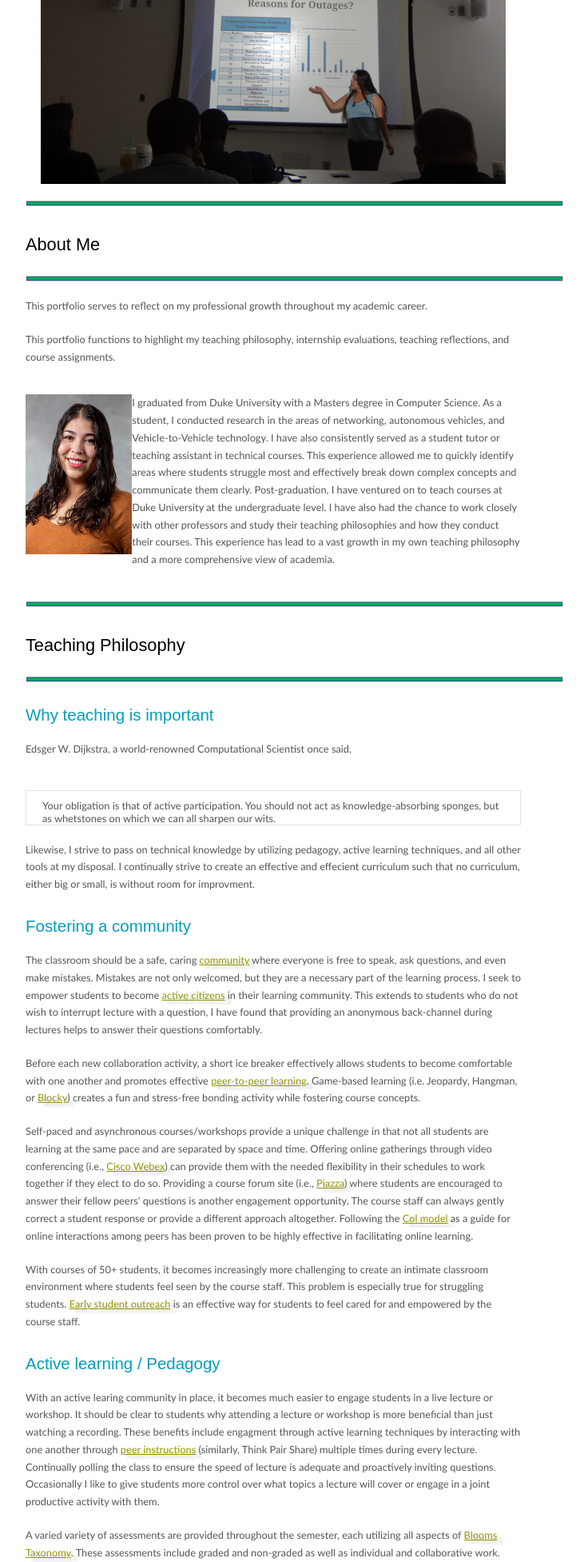
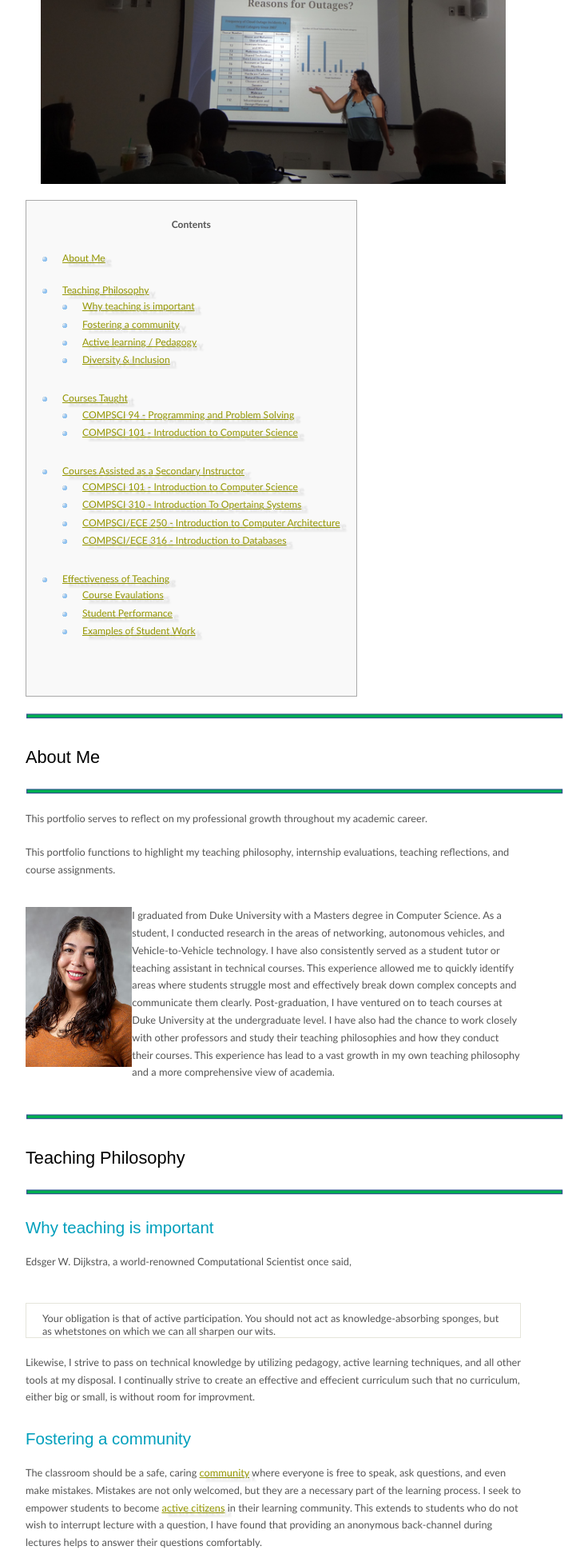
Before and after one commit to yvelasco/yvelasco.github.io, a PHP site: page /portfolio.html in a window 1280 px wide. Shown: the part 507-2460 px from the top of the page at 80% size, without its empty margins (173-909 px from the left). Run offline with PHP 8.4, Linux system fonts and the light colour scheme.

Commit message:
updating teaching portfolio

```diff
--- a/index.html
+++ b/index.html
@@ -28,7 +28,7 @@
 			  <li><a href="index.html">About Me</a></li>
 				<li><a href="resume.html">Resume</a></li>
 				<li><a href="projects.html">Research Projects</a></li>
-				<li><a href="coming-soon.html">Teaching Portfolio</a></li>
+				<li><a href="portfolio.html">Teaching Portfolio</a></li>
         </ul>
       </div> <!-- end menubar -->
     </div>
--- a/portfolio.html
+++ b/portfolio.html
@@ -28,7 +28,7 @@
 			  <li><a href="index.html">About Me</a></li>
 				<li><a href="resume.html">Resume</a></li>
 				<li><a href="projects.html">Research Projects</a></li>
-				<li><a href="coming-soon.html">Teaching Portfolio</a></li>
+				<li><a href="portfolio.html">Teaching Portfolio</a></li>
         </ul>
       </div> <!-- end menubar -->
     </div>
@@ -48,8 +48,46 @@
 
         <img src="images/presentation.JPG" class="center" style="width:auto;height:300px">
 
+        <!-- Table of contents -->
+        <div id="toc_container">
+        <p class="toc_title">Contents</p>
+        <ul class="toc_list">
+          <li><a href="#About Me">About Me</a><br><br></li>
+          <li><a href="#Teaching Philosophy">Teaching Philosophy</a>
+              <ul>
+                <li><a href="#Why teaching is important">Why teaching is important</a></li>
+                <li><a href="#Fostering a community">Fostering a community</a></li>
+                <li><a href="#Active learning / Pedagogy">Active learning / Pedagogy</a></li>
+                <li><a href="#Diversity & Inclusion">Diversity & Inclusion</a></li>
+              </ul>
+          </li>
+          <li><a href="#Courses Taught">Courses Taught</a>
+              <ul>
+                <li><a href="#COMPSCI 94 - Programming and Problem Solving">COMPSCI 94 - Programming and Problem Solving</a></li>
+                <li><a href="#COMPSCI 101 - Introduction to Computer Science">COMPSCI 101 - Introduction to Computer Science</a></li>
+              </ul>
+          </li>
+          <li><a href="#Courses Assisted as a Secondary Instructor">Courses Assisted as a Secondary Instructor</a>
+              <ul>
+                <li><a href="#COMPSCI 101">COMPSCI 101 - Introduction to Computer Science</a></li>
+                <li><a href="#COMPSCI 310 - Introduction To Opertaing Systems">COMPSCI 310 - Introduction To Opertaing Systems</a></li>
+                <li><a href="#COMPSCI/ECE 250 - Introduction to Computer Architecture">COMPSCI/ECE 250 - Introduction to Computer Architecture</a></li>
+                <li><a href="#COMPSCI/ECE 316 - Introduction to Databases">COMPSCI/ECE 316 - Introduction to Databases</a></li>
+              </ul>
+          </li>
+          <li><a href="#Effectiveness of Teaching">Effectiveness of Teaching</a>
+              <ul>
+                <li><a href="#Course Evaulations">Course Evaulations</a></li>
+                <li><a href="#Student Performance">Student Performance</a></li>
+                <li><a href="#Examples of Student Work">Examples of Student Work</a></li>
+              </ul>
+          </li>
+        </ul>
+        </div>
+
+
         <img src="images/bar.png" class="center" style="width:auto;height:8px">
-        <h1>About Me</h1>
+        <h1 id="About Me">About Me</h1>
         <img src="images/bar.png" class="center" style="width:auto;height:8px">
 
         <p>This portfolio serves to reflect on my professional growth throughout my academic career.</p>
@@ -62,15 +100,15 @@
         </div>
 
       <img src="images/bar.png" class="center" style="width:auto;height:8px">
-      <h1>Teaching Philosophy</h1>
+      <h1 id="Teaching Philosophy">Teaching Philosophy</h1>
       <img src="images/bar.png" class="center" style="width:auto;height:8px">
 
-        <h2>Why teaching is important</h2>
+        <h2 id="Why teaching is important">Why teaching is important</h2>
       <p>Edsger W. Dijkstra, a world-renowned Computational Scientist once said,</p>
         <blockquote>Your obligation is that of active participation. You should not act as knowledge-absorbing sponges, but as whetstones on which we can all sharpen our wits.</blockquote>
         <p>Likewise, I strive to pass on technical knowledge by utilizing pedagogy, active learning techniques, and all other tools at my disposal. I continually strive to create an effective and effecient curriculum such that no curriculum, either big or small, is without room for improvment.</p>
 
-      <h2>Fostering a community</h2>
+      <h2 id="Fostering a community">Fostering a community</h2>
       <p>The classroom should be a safe, caring <a href="https://www.facultyfocus.com/articles/effective-classroom-management/a-checklist-for-building-community-in-the-college-classroom/">community</a> where everyone is free to speak, ask questions, and even make mistakes. Mistakes are not only welcomed, but they are a necessary part of the learning process. I seek to empower students to become <a href="https://www.facultyfocus.com/articles/effective-teaching-strategies/10-ways-to-promote-student-engagement/">active citizens</a> in their learning community. This extends to students who do not wish to interrupt lecture with a question, I have found that providing an anonymous back-channel during lectures helps to answer their questions comfortably.</p>
 
       <p>Before each new collaboration activity, a short ice breaker effectively allows students to become comfortable with one another and promotes effective <a href="https://dl.acm.org/doi/abs/10.1145/191029.191157">peer-to-peer learning</a>. Game-based learning (i.e. Jeopardy, Hangman, or <a href="https://blockly.games/?lang=en">Blocky</a>) creates a fun and stress-free bonding activity while fostering course concepts. </p>
@@ -79,14 +117,14 @@
 
       <p>With courses of 50+ students, it becomes increasingly more challenging to create an intimate classroom environment where students feel seen by the course staff. This problem is especially true for struggling students. <a href="https://www.chronicle.com/newsletter/teaching/2018-08-09">Early student outreach</a> is an effective way for students to feel cared for and empowered by the course staff. </p>
 
-      <h2>Active learning / Pedagogy</h2>
+      <h2 id="Active learning / Pedagogy">Active learning / Pedagogy</h2>
       <p>With an active learing community in place, it becomes much easier to engage students in a live lecture or workshop. It should be clear to students why attending a lecture or workshop is more beneficial than just watching a recording. These benefits include engagment through active learning techniques by interacting with one another through <a href="https://aapt.scitation.org/doi/pdf/10.1119/1.1474140">peer instructions</a> (similarly, Think Pair Share) multiple times during every lecture. Continually polling the class to ensure the speed of lecture is adequate and proactively inviting questions. Occasionally I like to give students more control over what topics a lecture will cover or engage in a joint productive activity with them.  </p>
 
       <p>A varied variety of assessments are provided throughout the semester, each utilizing all aspects of <a href="https://www.bloomstaxonomy.net">Blooms Taxonomy</a>. These assessments include graded and non-graded as well as individual and collaborative work. Giving students continual feedback throughout the semester empowers them to reflect on their progress and how effective their self-study habits are towards their learning. It also allows me to advise those falling behind early in the semester since I have the data to determine who they are. Likewise, students are also given the opportunity to assess my progress as an instructor for my own professional development.</p>
 
       <p>No student is left behind! If a student has the will to learn, I will ensure the necessary resources are in place to empower them to do just that. </p>
 
-      <h2>Diversity & Inclusion</h2>
+      <h2 id="Diversity & Inclusion">Diversity & Inclusion</h2>
 
       <p>I believe <a href="https://greatergood.berkeley.edu/article/item/how_diversity_makes_us_smarter">diversity</a> should be present at all levels of a company or university. Claudia Brind-Woody, Vice President & Managing Director for Global Intellectual Property Licensing at IBM and a strong proponent for diversity, once said,</p>
 
@@ -96,10 +134,10 @@
       <p>In the curriculums that I create, the message of diversity and inclusion lies at the forefront. Not all students have had the opportunity to receive a rich grade school education or access the latest technologies. I keep this all in mind when designing any lesson plan. </p>
 
       <img src="images/bar.png" class="center" style="width:auto;height:8px">
-      <h1>Courses Taught</h1>
+      <h1 id="Courses Taught">Courses Taught</h1>
       <img src="images/bar.png" class="center" style="width:auto;height:8px">
 
-      <h2>COMPSCI 94 - Programming and Problem Solving (Summer 2020)</h2>
+      <h2 id="COMPSCI 94 - Programming and Problem Solving">COMPSCI 94 - Programming and Problem Solving (Summer 2020)</h2>
 
       <h3>Course Description</h3>
 
@@ -135,7 +173,7 @@
 
       <p>A positive note on using Piazza is that I can go back through all the questions asked and pinpoint areas where course content can be improved upon based on student comprehension.</p>
 
-      <h2>COMPSCI 101 - Introduction to Computer Science (Summer 2019)</h2>
+      <h2 id="COMPSCI 101 - Introduction to Computer Science">COMPSCI 101 - Introduction to Computer Science (Summer 2019)</h2>
 
       <h3>Course Description</h3>
 
@@ -172,14 +210,15 @@
       <h3>Room for improvement</h3>
       <p>Since teaching this course, I attended a SIGCSE conference workshop that discussed a <a href="https://pogil.org">POGIL</a> structure for group work. I am curious to try a POGIL system for this course. The challenges in doing so would be that lecture would have to be much shorter, maybe even a flipped classroom structure.</p>
 
-
-      <h1>Courses Assisted as a Secondary Instructor</h1>
+      <img src="images/bar.png" class="center" style="width:auto;height:8px">
+      <h1 id="Courses Assisted as a Secondary Instructor">Courses Assisted as a Secondary Instructor</h1>
+      <img src="images/bar.png" class="center" style="width:auto;height:8px">
 
       <p>As a Teaching Associate, I play a vital role in managing the course staff and ensuring all students have the necessary resources to succeed. I will also occasionally cover a lecture in place of the primary instructor and help answer student questions offline. Below is a very kind email from one such time where I covered a lecture with as little as an hour's notice. The student's name has been censored to protect their privacy and maintian FERPA compliance.</p>
 
       <img src="images/email.png" class="center" style="width:auto;height:250px">
 
-      <h2>COMPSCI 101 - Introduction to Computer Science</h2>
+      <h2 id="COMPSCI 101">COMPSCI 101 - Introduction to Computer Science</h2>
 
       <h3>Course Description</h3>
 
@@ -205,7 +244,7 @@
         </ul>
 
 
-      <h2>COMPSCI 310 - Introduction To Opertaing Systems</h2>
+      <h2 id="COMPSCI 310 - Introduction To Opertaing Systems">COMPSCI 310 - Introduction To Opertaing Systems</h2>
 
       <h3>Course Description</h3>
 
@@ -224,7 +263,7 @@
         </ul>
 
 
-      <h2>COMPSCI/ECE 250 - Introduction to Computer Architecture</h2>
+      <h2 id="COMPSCI/ECE 250 - Introduction to Computer Architecture">COMPSCI/ECE 250 - Introduction to Computer Architecture</h2>
 
       <h3>Course Description</h3>
 
@@ -247,7 +286,7 @@
         </ul>
 
 
-      <h2>COMPSCI/ECE 316 - Introduction to Databases</h2>
+      <h2 id="COMPSCI/ECE 316 - Introduction to Databases">COMPSCI/ECE 316 - Introduction to Databases</h2>
 
       <h3>Course Description</h3>
 
@@ -262,10 +301,10 @@
         </ul>
 
       <img src="images/bar.png" class="center" style="width:auto;height:8px">
-      <h1>Effectiveness of Teaching</h1>
+      <h1 id="Effectiveness of Teaching">Effectiveness of Teaching</h1>
       <img src="images/bar.png" class="center" style="width:auto;height:8px">
 
-      <h2>Course Evaulations</h2>
+      <h2 id="Course Evaulations">Course Evaulations</h2>
 
       <h3>Average evaluation results with comparisons:</h3>
 
@@ -290,12 +329,12 @@
         <li>Professor Velasco is great and so willing to work with students.</li>
       </ul>
 
-      <h2>Student Performance</h2>
+      <h2 id="Student Performance">Student Performance</h2>
 
       <p>On average, 75% of the class receives a grade in the A range, 14.3% of the class falls in the B range, 10.7% in the C range and below.</p>
       <p>With regards to student retention, 90.3% of students remain in the course until completion. Summer courses have a higher withdrawal rate due to the compressed nature of the course. I also aim to have at least one exam graded and returned to the students before this deadline to empower them to make an informed decision on whether continuing in this course is right for them.</p>
 
-      <h2>Examples of Student Work</h2>
+      <h2 id="Examples of Student Work">Examples of Student Work</h2>
       <p>Examples of student work is available upon request.</p>
 
 
--- a/resume.html
+++ b/resume.html
@@ -17,7 +17,7 @@
       <div id="logo">
         <div id="logo_text">
           <!-- class="logo_colour", allows you to change the colour of the text -->
-          <h1><a href="portfolio.html"><span class="logo_colour">Yesenia Velasco</span></a></h1>
+          <h1><a href="index.html"><span class="logo_colour">Yesenia Velasco</span></a></h1>
           <h2>Teaching Associate / Support Staff Specialist</h2>
         </div> <!-- end logo_text-->
       </div> <!-- end logo -->
@@ -28,7 +28,7 @@
           <li><a href="index.html">About Me</a></li>
   				<li><a href="resume.html">Resume</a></li>
   				<li><a href="projects.html">Research Projects</a></li>
-  				<li><a href="coming-soon.html">Teaching Portfolio</a></li>
+  				<li><a href="portfolio.html">Teaching Portfolio</a></li>
         </ul>
       </div> <!-- end menubar -->
     </div>
--- a/style/style.css
+++ b/style/style.css
@@ -486,3 +486,23 @@
  background-color: #66FF99;
  padding: 1px;
 }
+
+
+#toc_container {
+    background: #f9f9f9 none repeat scroll 0 0;
+    border: 1px solid #aaa;
+    display: table;
+    font-size: 95%;
+    margin-bottom: 1em;
+    padding: 20px;
+    width: auto;
+}
+
+.toc_title {
+    font-weight: 700;
+    text-align: center;
+}
+
+#toc_container li, #toc_container ul, #toc_container ul li{
+    list-style: outside none none !important;
+}
```
Also changed, not shown: projects.html (+2 -2 lines), 1 other file.
